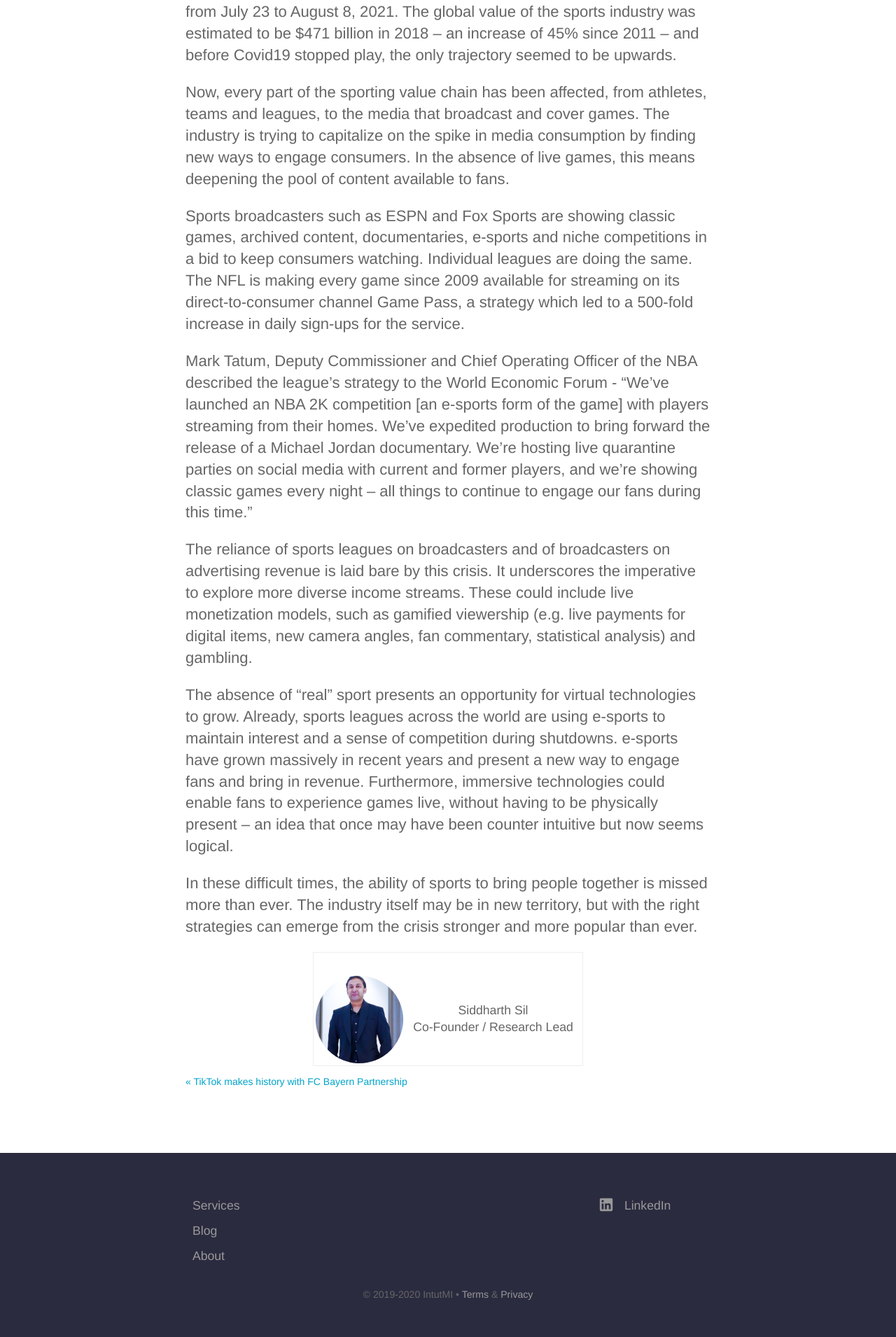
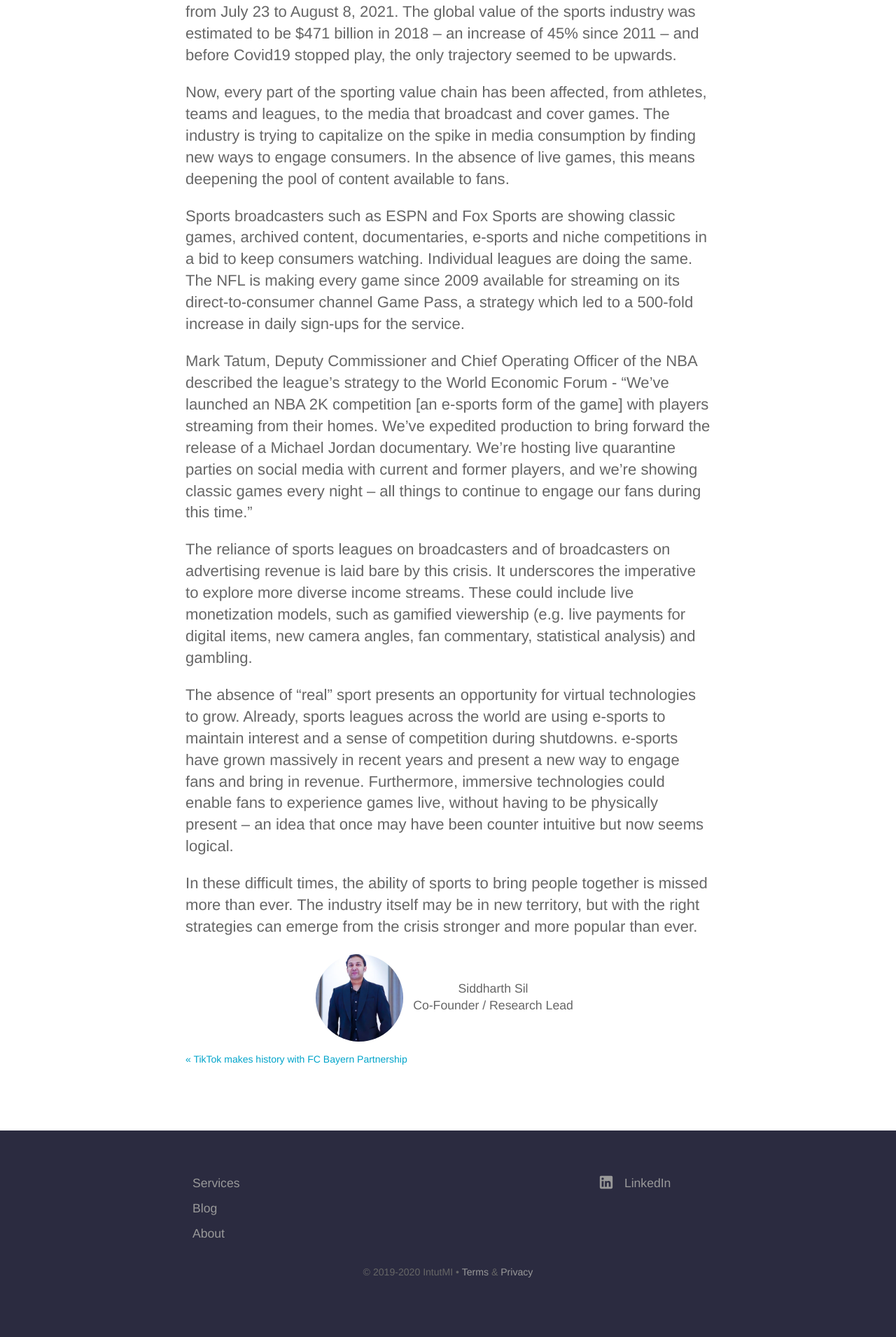
Before and after one commit to intutdev/intutmi.github.io, a Jekyll site: the page built from _posts/2020-05-20-sports-in-the-time-of-covid-19-pandemic.md, in a window 1280 px wide. Shown: the part 2063-3973 px from the top of the page at 70% size. Built offline with Jekyll 4.4.1, drawn with Linux system fonts in a browser that asks for light colours; after the commit the page ends 3941 px from its top, so only the background shows below that.

Commit message:
Updated '_sass/blog.scss' via CloudCannon

```diff
--- a/_sass/blog.scss
+++ b/_sass/blog.scss
@@ -9,11 +9,9 @@
 
 .blog-post {
     table{
-        border: 1px solid #eee;
-        padding: 30px 0 0 0;
         margin-left: auto;
         margin-right: auto;
-        }
+    }
     td {
 		font-size: .8em;
 		.square-image {
```
